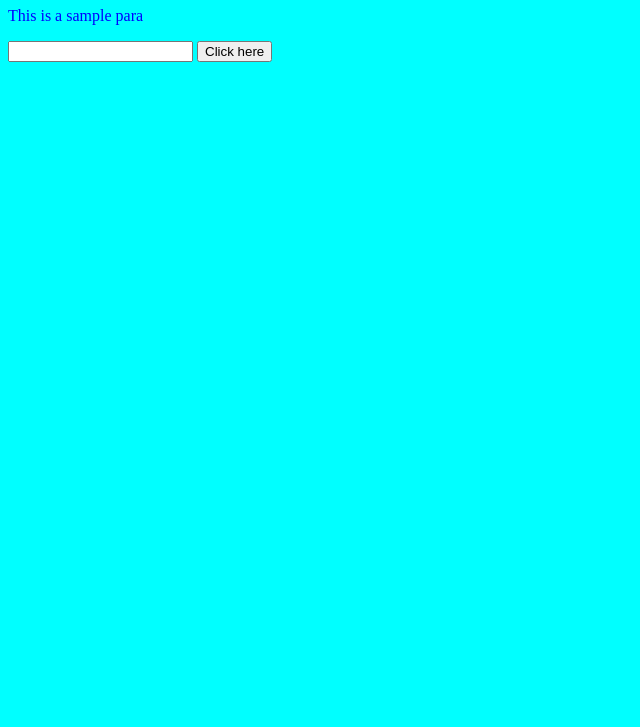
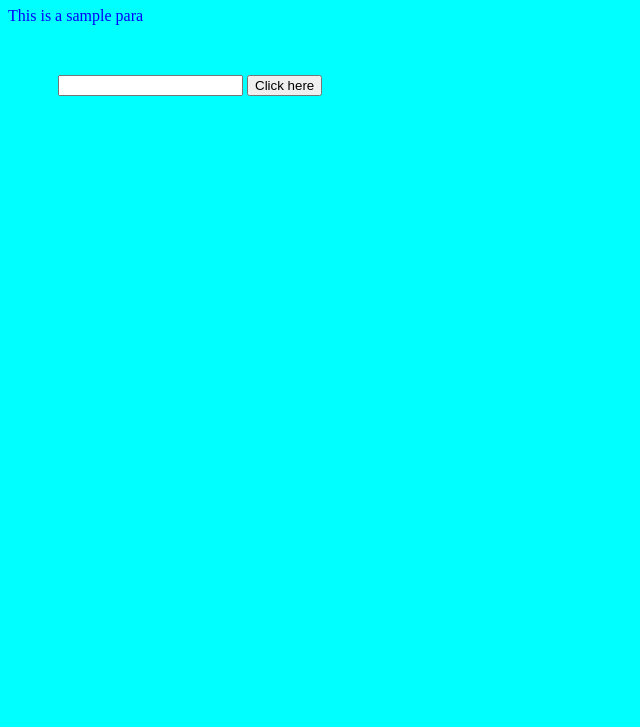
Before and after one commit to QuangMinh1411/gitProject, a plain HTML site: page index.html in a window 1280 px wide. Shown: the part 73-800 px from the top of the page, without its empty margins (0-640 px from the left). Drawn offline with Linux system fonts and the light colour scheme.

Commit message:
Styled form

```diff
--- a/style.css
+++ b/style.css
@@ -9,3 +9,8 @@ h1{
 p{
     color:blue;
 }
+
+form{
+    margin: 20px;
+    padding: 30px;
+}
```
